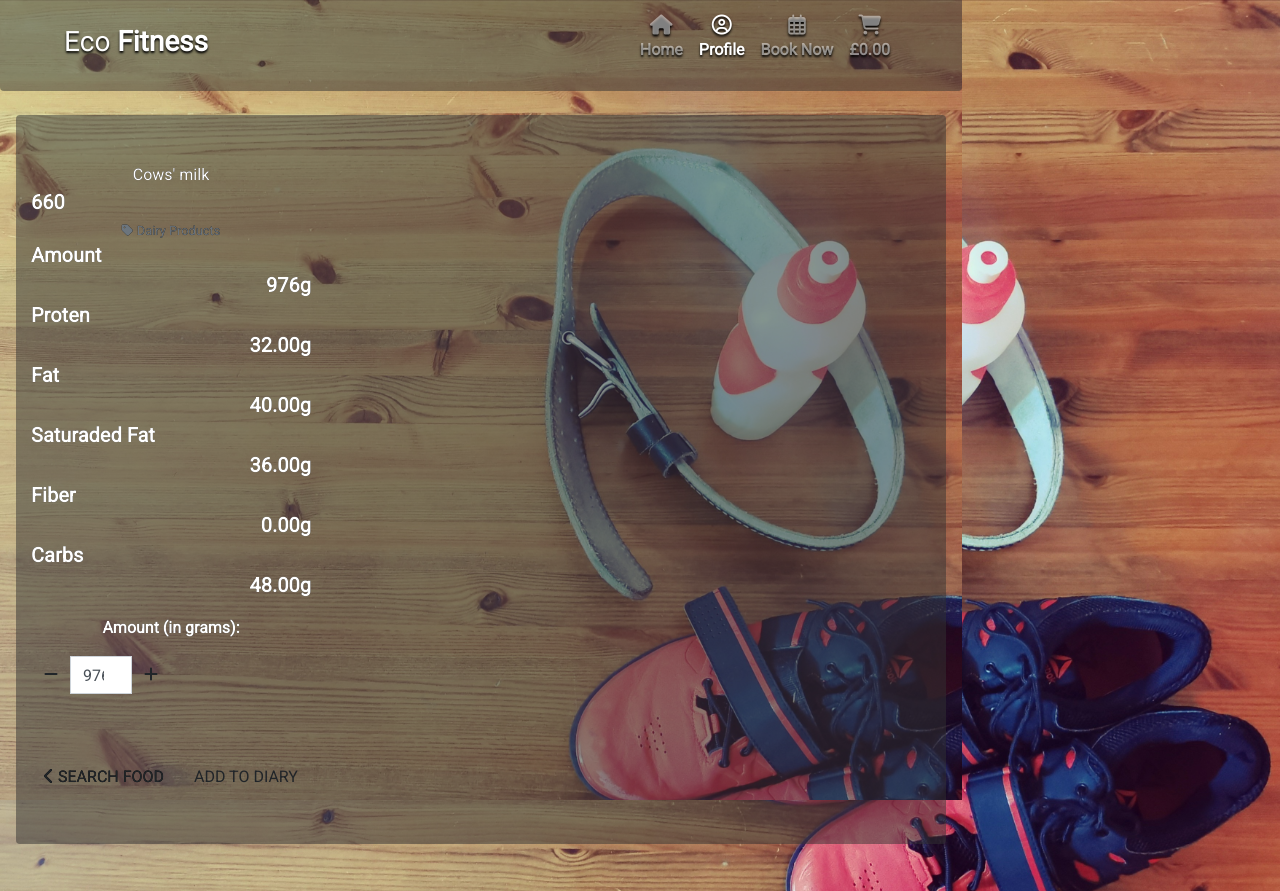
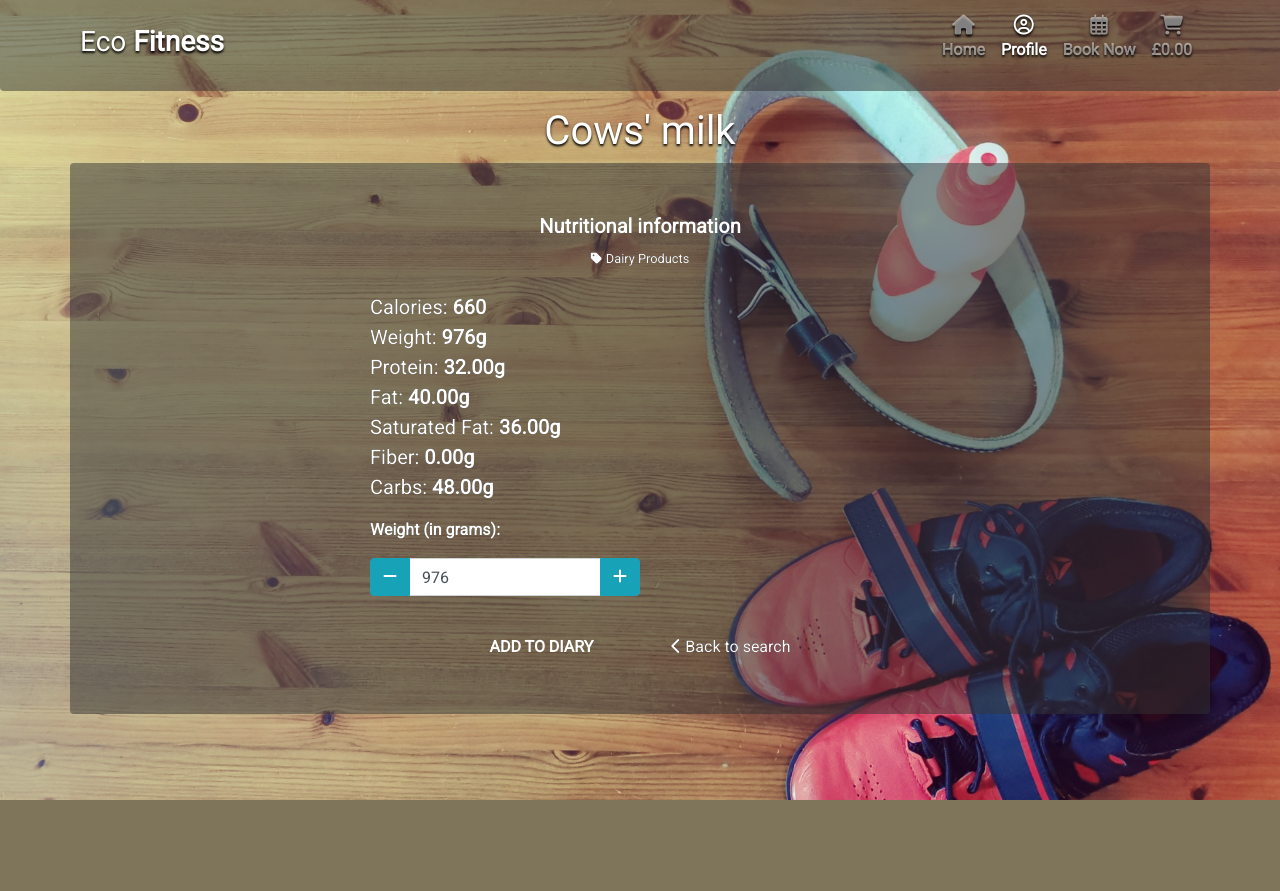
Before and after one commit to Tilly3g/eco-fitness, a Django app: page /foods/1 in a window 1280 px wide. After the commit the page ends 800 px from the top, so only its background shows below. Run offline with Django 3.2, Linux system fonts and the light colour scheme; data comes from the database, SQL or seed files in the repository; some libraries are stand-ins or nearby versions.

Commit message:
styled nutritional info page

```diff
--- a/food_diary/templates/food_diary/diary.html
+++ b/food_diary/templates/food_diary/diary.html
@@ -28,7 +28,7 @@
                                 <thead>
                                     <tr>
                                         <th scope="col">Food</th>
-                                        <th scope="col">Amount(g)</th>
+                                        <th scope="col">Weight(g)</th>
                                         <th scope="col">Calories</th>
                                         <th scope="col"></th>
                                     </tr>
--- a/food_diary/views.py
+++ b/food_diary/views.py
@@ -14,14 +14,17 @@ def view_diary(request):
 def add_to_diary(request, food_id):
     """ Add amount of the specified food to the diary """
 
+    food = get_object_or_404(Nutrition, pk=food_id)
     amount = int(request.POST.get('amount'))
     redirect_url = request.POST.get('redirect_url')
     diary = request.session.get('food_diary', {})
 
     if food_id in list(diary.keys()):
         diary[food_id] += amount
+        messages.success(request, f'Updated {food.Food} amount to {diary[food_id]}g')
     else:
         diary[food_id] = amount
+        messages.success(request, f'Added {food.Food} to your diary')
 
     request.session['food_diary'] = diary
     return redirect(redirect_url)
--- a/nutrition/templates/nutrition/food.html
+++ b/nutrition/templates/nutrition/food.html
@@ -2,50 +2,44 @@
 {% load static %}
 
 {% block page_header %}
-    <h1 class="diary-heading"></h1>
+    <h1 class="diary-heading">{{ food.Food }}</h1>
 {% endblock %}
 
 {% block content %}
     <div class="container overlay rounded">
         <div class="row">
-            <div class="col-12 col-md-6 col-lg-4">
+            <div class="col-12 col-md-6 offset-md-3">
                 <div class="mb-5 mt-md-5">
-                    <p class="mb-0">{{ food.Food }}</p>
-                    <p class="lead mb-0 text-left font-weight-bold">{{ food.Calories }}</p>
+                    <p class="lead mb-2 font-weight-bold">Nutritional information</p>
                     {% if food.category %}
-                    <p class="small mt-1 mb-0">
-                        <a class="text-muted" href="{% url 'nutrition' %}?category={{ food.category.name }}">
+                    <p class="small mt-1 mb-4">
+                        <a class="text-white" href="{% url 'nutrition' %}?category={{ food.category.name }}">
                             <i class="fas fa-tag mr-1"></i>{{ food.category.friendly_name }}
                         </a>
                     </p>
                     {% endif %}
-                    <p class="lead mb-0 text-left font-weight-bold">Amount</p>
-                    <p class="lead mb-0 text-right font-weight-bold">{{ food.Grams }}g</p>
-                    <p class="lead mb-0 text-left font-weight-bold">Proten</p>
-                    <p class="lead mb-0 text-right font-weight-bold">{{ food.Protein }}g</p>
-                    <p class="lead mb-0 text-left font-weight-bold">Fat</p>
-                    <p class="lead mb-0 text-right font-weight-bold">{{ food.Fat }}g</p>
-                    <p class="lead mb-0 text-left font-weight-bold">Saturaded Fat</p>
-                    <p class="lead mb-0 text-right font-weight-bold">{{ food.Saturated_Fat }}g</p>
-                    <p class="lead mb-0 text-left font-weight-bold">Fiber</p>
-                    <p class="lead mb-0 text-right font-weight-bold">{{ food.Fiber }}g</p>
-                    <p class="lead mb-0 text-left font-weight-bold">Carbs</p>
-                    <p class="lead mb-0 text-right font-weight-bold">{{ food.Carbs }}g</p>
+                    <p class="lead mb-0 text-left">Calories: <strong class="font-weight-bold"> {{ food.Calories }}</strong></p>
+                    <p class="lead mb-0 text-left">Weight: <strong class="font-weight-bold"> {{ food.Grams }}g</strong></p>
+                    <p class="lead mb-0 text-left">Protein: <strong class="font-weight-bold"> {{ food.Protein }}g</strong></p>
+                    <p class="lead mb-0 text-left">Fat: <strong class="font-weight-bold"> {{ food.Fat }}g</strong></p>
+                    <p class="lead mb-0 text-left">Saturated Fat: <strong class="font-weight-bold"> {{ food.Saturated_Fat }}g</strong></p>
+                    <p class="lead mb-0 text-left">Fiber: <strong class="font-weight-bold"> {{ food.Fiber }}g</strong></p>
+                    <p class="lead mb-0 text-left">Carbs: <strong class="font-weight-bold text-left"> {{ food.Carbs }}g</strong></p>
                     {% if request.user.is_superuser %}
-                        <small class="ml-3">
-                            <a href="{% url 'edit_nutrition' food.id %}">Edit</a> |
+                        <p class="ml-3 mt-3">
+                            <a class="text-info" href="{% url 'edit_nutrition' food.id %}">Edit</a> |
                             <a class="text-danger" href="{% url 'delete_nutrition' food.id %}">Delete</a>
-                        </small>
+                        </p>
                     {% endif %}
                     <form class="form" action="{% url 'add_to_diary' food.id %}" method="POST">
                         {% csrf_token %}
                         <div class="form-row">
                             <div class="col-12">
-                                <p class="mt-3"><strong>Amount (in grams):</strong></p>
+                                <p class="mt-3 text-left"><strong>Weight (in grams):</strong></p>
                                 <div class="form-group w-50">
                                     <div class="input-group">
                                         <div class="input-group-prepend">
-                                            <button class="decrement-qty btn btn-black rounded-0"
+                                            <button class="decrement-qty btn btn-info"
                                                 data-food_id="{{ food.id }}" id="decrement-qty_{{ food.id }}">
                                                 <span class="icon">
                                                     <i class="fas fa-minus"></i>
@@ -57,7 +51,7 @@
                                             data-food_id="{{ food.id }}"
                                             id="id_qty_{{ food.id }}">
                                         <div class="input-group-append">
-                                            <button class="increment-qty btn btn-black rounded-0"
+                                            <button class="increment-qty btn btn-info"
                                                 data-food_id="{{ food.id }}" id="increment-qty_{{ food.id }}">
                                                 <span class="icon">
                                                     <i class="fas fa-plus"></i>
@@ -69,13 +63,13 @@
                             </div>
 
                             <div class="col-12">
-                                <a href="{% url 'nutrition' %}" class="btn btn-outline-black rounded-0 mt-5">
-                                    <span class="icon">
+                                <input type="submit" class="btn btn-white text-white mt-3 text-uppercase font-weight-bold" value="Add to Diary">
+                                <a href="{% url 'nutrition' %}" class="btn btn-outline-white mt-3 ml-5">
+                                    <span class="icon text-white">
                                         <i class="fas fa-chevron-left"></i>
                                     </span>
-                                    <span class="text-uppercase">Search food</span>
+                                    <span class="text-white">Back to search</span>
                                 </a>
-                                <input type="submit" class="btn btn-black rounded-0 text-uppercase mt-5" value="Add to Diary">
                             </div>
                             <input type="hidden" name="redirect_url" value="{{ request.path }}">
                         </div>
--- a/static/css/base.css
+++ b/static/css/base.css
@@ -40,13 +40,10 @@ html {
     background-color: #333;
 }
 
-
-
 body, html {
     background: url("/media/background-original.jpg") no-repeat center center fixed;
     background-size: cover;
     display: -ms-flexbox;
-    display: flex;
     color: #fff;
     text-shadow: 0 .1rem .15rem rgb(0, 0, 0);
     z-index: -2;
@@ -200,7 +197,7 @@ Messages
 .message-container {
     color: #000;
     position: fixed;
-    top: 75px;
+    top: 85px;
     right: 10px;
     z-index: 999999;
     text-shadow: none;
```
